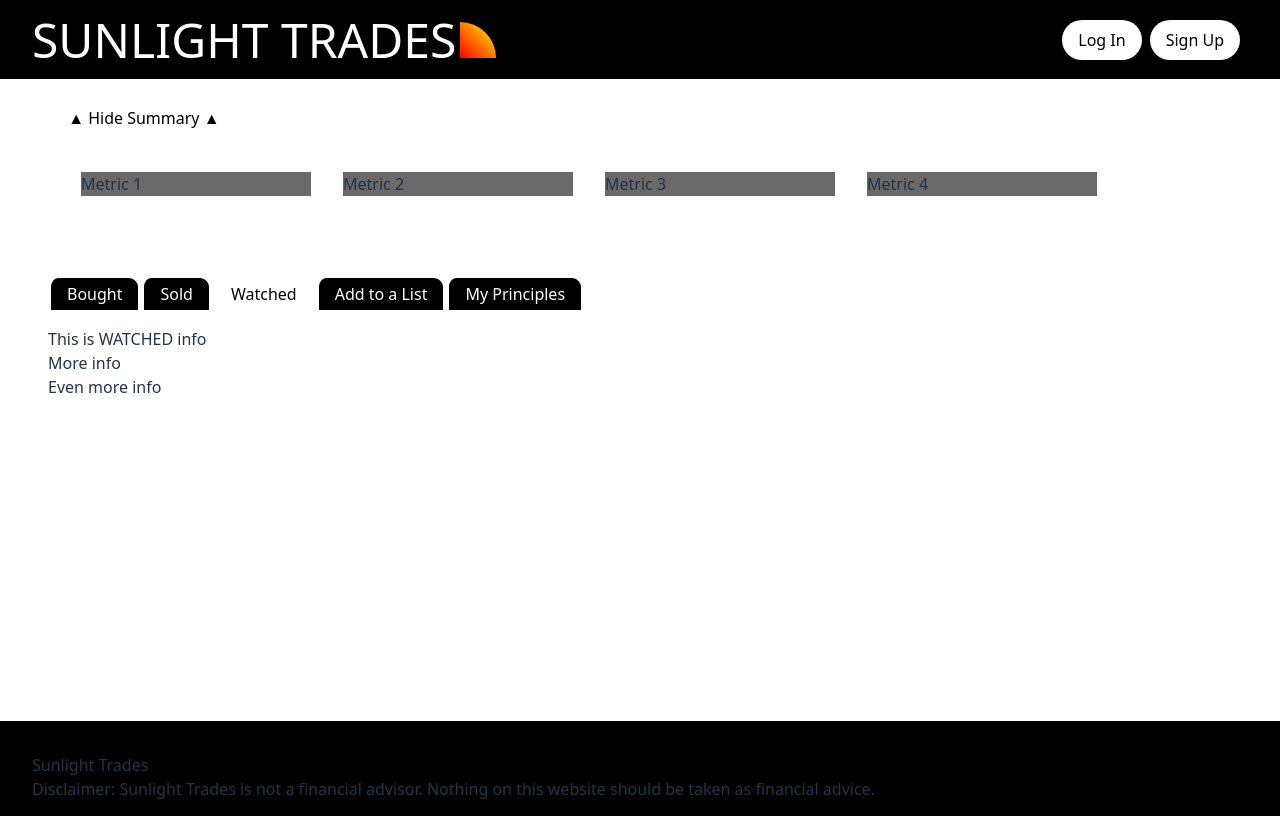
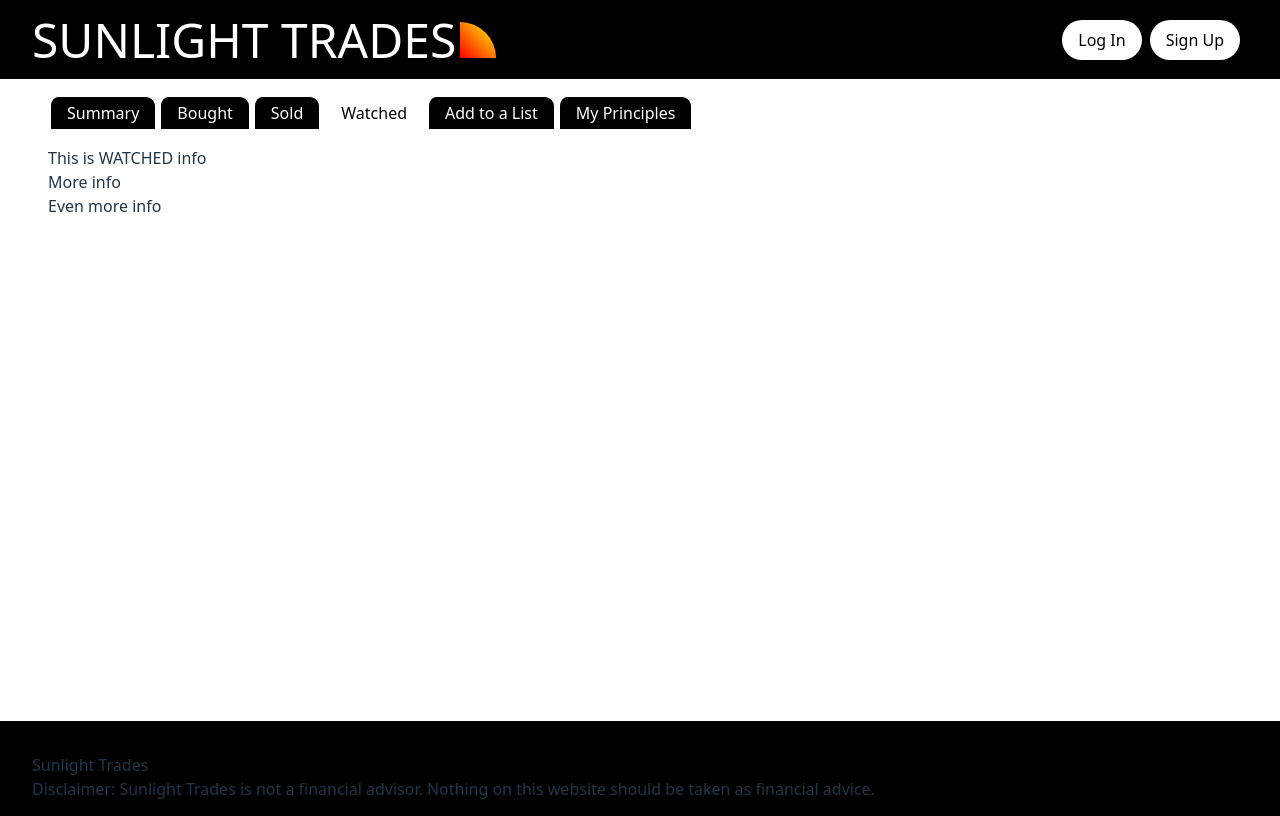
Before and after one commit to mattywentworth/sunlight-trades, a React (Vite) app: page /account/1/overview/watched in a window 1280 px wide. Built offline with nearby package versions, Linux system fonts and the light colour scheme.

Commit message:
Move Summary back into AccountHeader tabs, add conditional AccountHeader tab for currently viewed asset

```diff
--- a/src/App.jsx
+++ b/src/App.jsx
@@ -35,6 +35,7 @@ function App() {
           <Route element={<Account/>} path='account/:user'>
             <Route path='overview'>
             {/*<Route element={<Summary/>} path='summary'/>*/}
+              <Route element={<Summary/>} path='summary'/>
               <Route element={<Bought/>} path='bought'/>
               <Route element={<Sold/>} path='sold'/>
               <Route element={<Watched/>} path='watched'/>
--- a/src/components/account/Account.jsx
+++ b/src/components/account/Account.jsx
@@ -8,7 +8,7 @@ export const Account = () => {
 
     return (
         <div className={styles.container}>
-            <Summary/>
+            {/*<Summary/>*/}
             {/*<AccountHeader/>*/}
             <Outlet/>
         </div>
--- a/src/components/account/AccountHeader.jsx
+++ b/src/components/account/AccountHeader.jsx
@@ -1,6 +1,8 @@
 import React, { useState } from 'react';
 import { NavLink, useParams } from 'react-router';
 import styles from './AccountHeader.module.css';
+import { useSelector } from 'react-redux';
+import { selectAccountAssets } from '../../features/assets/accountAssetsSlice';
 
 export const AccountHeader = () => {
 
@@ -12,21 +14,38 @@ export const AccountHeader = () => {
 
     const params = useParams();
 
+    const accountAssets = useSelector(selectAccountAssets);
+
+
+
     //Probably a more efficient way to write this in the event that I want to make changes. Possible to do this with className and values in css module??
     const handleTabClick = ({ isActive, isPending }) => ({
         backgroundColor: isActive ? "white" : isPending ? "white" : "black",
         color: isActive ? "black" : isPending ? "black" : "white"
     })
 
+    let ticker;
+    let assetHeader;
+    if (params.assetID) {
+        //alert(accountAssets[0].assetId);
+        const numdAssetId = Number(params.assetID);
+        const currentAsset = accountAssets.find(asset => asset.assetId === numdAssetId);
+        //alert(currentAsset);
+        ticker = currentAsset.ticker;
+        assetHeader = <NavLink to={`/account/${params.user}/bought/${params.assetID}`} id='test7' style={handleTabClick} className={styles.test}>{ticker}</NavLink>;
+    }
+
     return (
         <div className={styles.container}>
             <ul id='account-tabs'>
                 {/*<NavLink to='/account/:user/summary' id='test1' style={handleTabClick}>Summary</NavLink>*/}
+                <NavLink to={`/account/${params.user}/overview/summary`} id='test1' style={handleTabClick}>Summary</NavLink>
                 <NavLink to={`/account/${params.user}/overview/bought`} id='test2' style={handleTabClick}>Bought</NavLink>
                 <NavLink to={`/account/${params.user}/overview/sold`} id='test3' style={handleTabClick}>Sold</NavLink>
                 <NavLink to={`/account/${params.user}/overview/watched`} id='test4' style={handleTabClick} className={styles.test}>Watched</NavLink>
                 <NavLink to={`/account/${params.user}/overview/add-asset`} id='test5' style={handleTabClick} className={styles.test}>Add to a List</NavLink>
                 <NavLink to={`/account/${params.user}/overview/principles`} id='test6' style={handleTabClick} className={styles.test}>My Principles</NavLink>
+                {assetHeader}
             </ul>
         </div>
     )
--- a/src/components/account/AssetBought.jsx
+++ b/src/components/account/AssetBought.jsx
@@ -13,6 +13,7 @@ import { useParams } from 'react-router';
 import { useSelector, useDispatch } from 'react-redux';
 import { selectAccountAssets, updateAsset, sellAsset } from '../../features/assets/accountAssetsSlice';
 import { convertDateToText } from '../../utils/dates';
+import { AccountHeader } from './AccountHeader';
 
 export const AssetBought = () => {
 
@@ -81,6 +82,7 @@ export const AssetBought = () => {
 
     return (
         <div>
+            <AccountHeader/>
             <AssetCompanyHeader ticker={ticker} companyName={companyName} logo={logo}/>
             <div className={styles.performance}>
                 <AssetTotalChange/>
--- a/src/components/account/Summary.jsx
+++ b/src/components/account/Summary.jsx
@@ -1,6 +1,7 @@
 import React, { useState } from 'react';
 import styles from './Summary.module.css';
 import { SummaryCard } from './SummaryCard';
+import { AccountHeader } from './AccountHeader';
 
 export const Summary = () => {
 
@@ -23,7 +24,8 @@ export const Summary = () => {
 
     return (
         <div className={styles.container}>
-            <button className={styles.summaryButton} onClick={modifySummaryView}>{buttonInnerHTML}</button>
+            <AccountHeader/>
+            {/*<button className={styles.summaryButton} onClick={modifySummaryView}>{buttonInnerHTML}</button>*/}
             <div className={display ? styles.buttonBorderHide : styles.buttonBorderShow}></div>
             <div className={display ? styles.subContainerShow : styles.subContainerHide}>
                 <div className={styles.contentContainer}>
--- a/src/features/assets/accountAssetsSlice.js
+++ b/src/features/assets/accountAssetsSlice.js
@@ -46,7 +46,7 @@ export const accountAssetsSlice = createSlice({
             let nextAssetID = numAssets + 1;
             const dateObject = Date();
             const readableDate = convertDateToText(dateObject);
-            const {payload: { ticker, companyName, logo, watchBuySell, stockOrOptions, assetQty, stopLossYesNo, stopLossPercentage, takeProfitYesNo, takeProfitPercentage, confidenceLevel, thesis }} = action;
+            const {payload: { ticker, companyName, logo, watchOrBuy, stockOrOptions, assetQty, stopLossYesNo, stopLossPercentage, takeProfitYesNo, takeProfitPercentage, confidenceLevel, thesis }} = action;
             const addedAsset = {
                 assetId: nextAssetID,
                 dateAdded: dateObject,
@@ -58,7 +58,7 @@ export const accountAssetsSlice = createSlice({
                     {
                     date: dateObject,
                     dateReadable: readableDate,
-                    action: watchBuySell//might need to test this to make sure my edit functions properly
+                    action: watchOrBuy//might need to test this to make sure my edit functions properly
                     }
                 ],
                 stockOrOptions: stockOrOptions,
```
